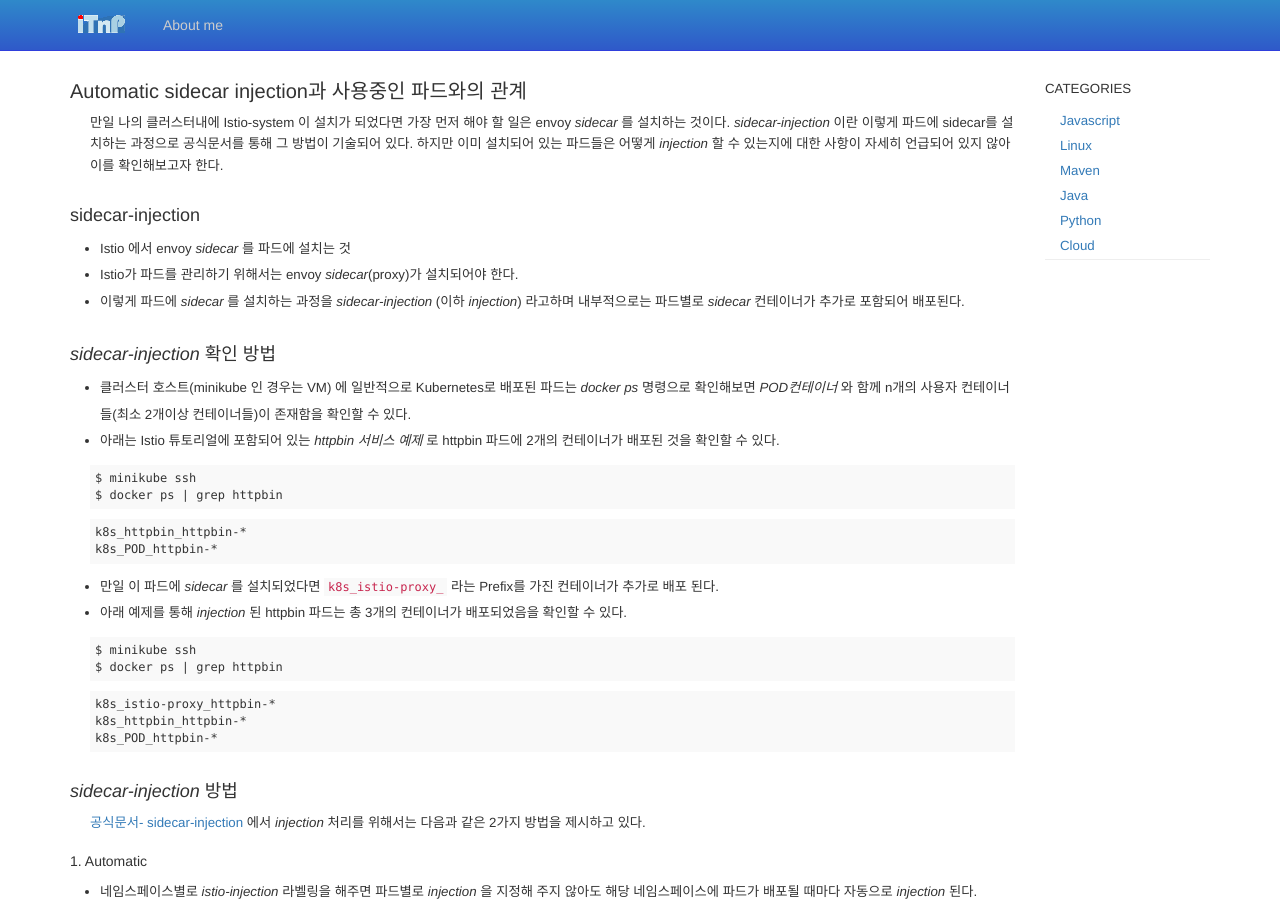
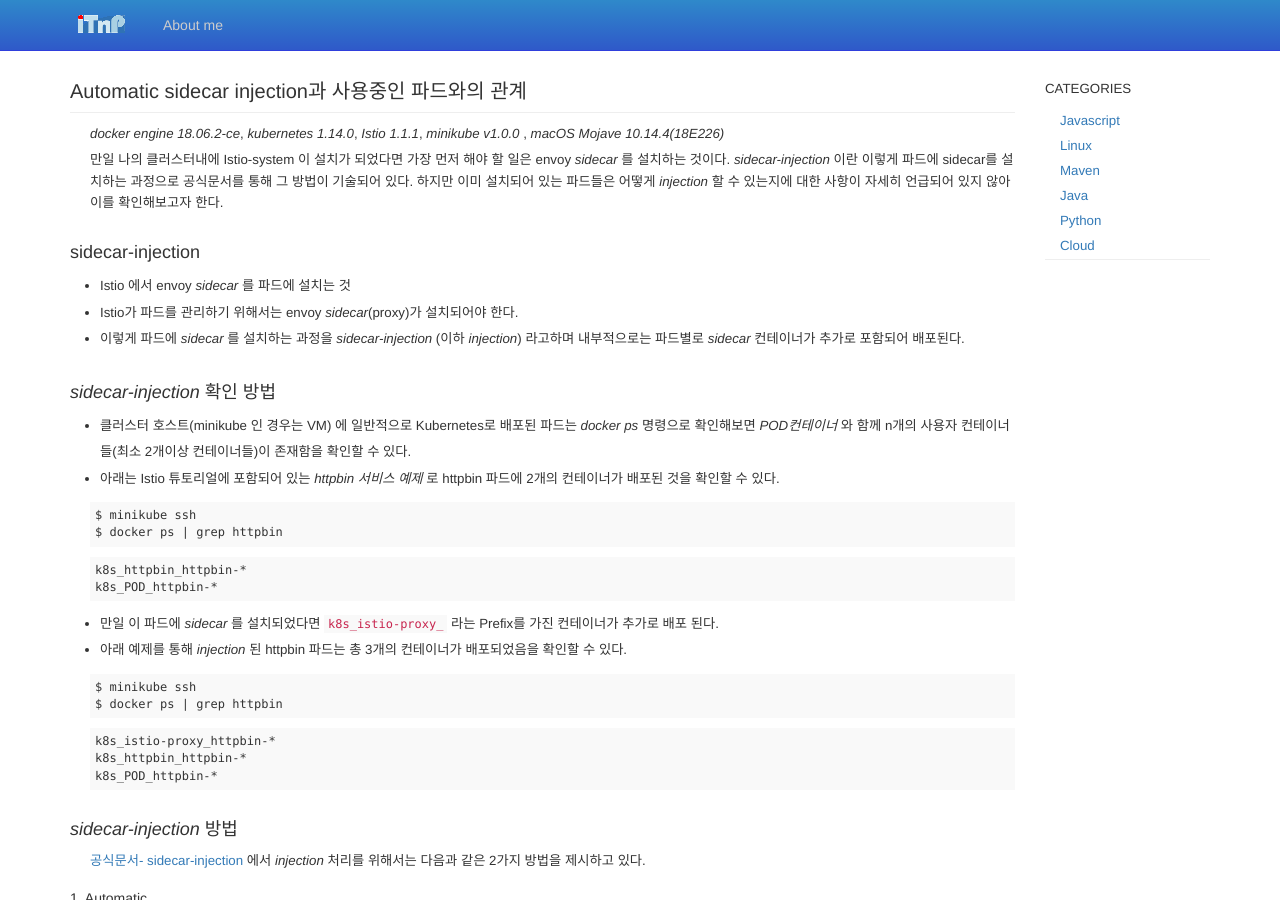
Before and after one commit to itnpeople/itnpeople.github.com, a Jekyll site: the page built from _posts/2019-05-09-istio-injection-automatically installing sidecar on the pod in use.md, in a window 1280 px wide and 900 px high. Built offline with Jekyll 4.4.1, drawn with Linux system fonts in a browser that asks for light colours.

Commit message:
add post

```diff
--- a/_posts/2019-05-09-istio-injection-automatically installing sidecar on the pod in use.md
+++ b/_posts/2019-05-09-istio-injection-automatically installing sidecar on the pod in use.md
@@ -8,6 +8,8 @@ description: "만일 나의 클러스터내에 Istio-system 이 설치가 되었
 ---
 
 # Automatic sidecar injection과 사용중인 파드와의 관계
+---
+*docker engine 18.06.2-ce*, *kubernetes 1.14.0*, *Istio 1.1.1*, *minikube v1.0.0* , *macOS Mojave 10.14.4(18E226)*
 
 만일 나의 클러스터내에 Istio-system 이 설치가 되었다면 가장 먼저 해야 할 일은  envoy _sidecar_ 를 설치하는 것이다.
 _sidecar-injection_ 이란 이렇게 파드에 sidecar를 설치하는 과정으로 공식문서를 통해 그 방법이 기술되어 있다.
```
